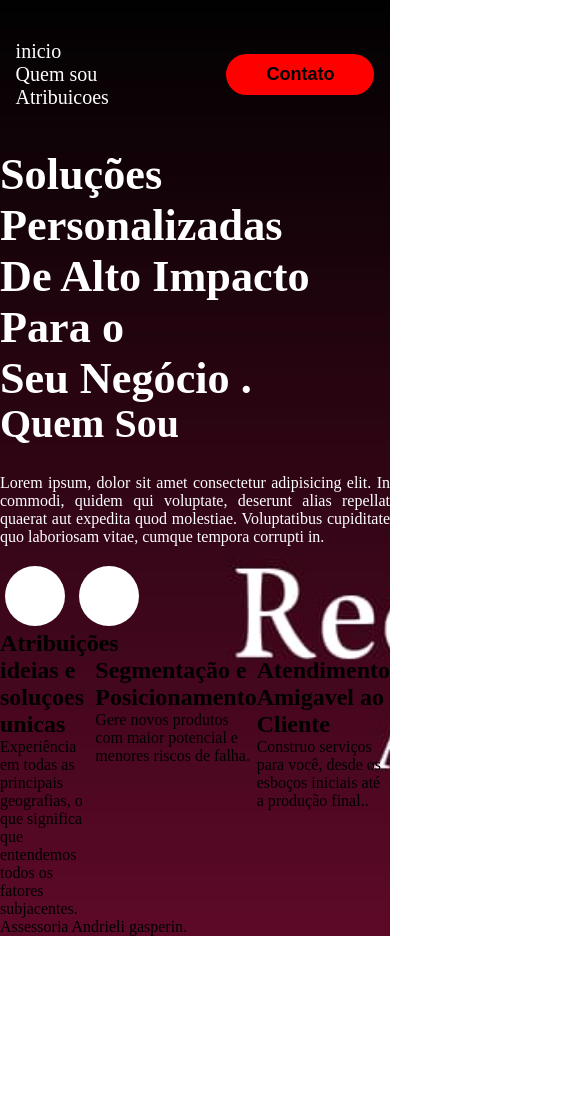
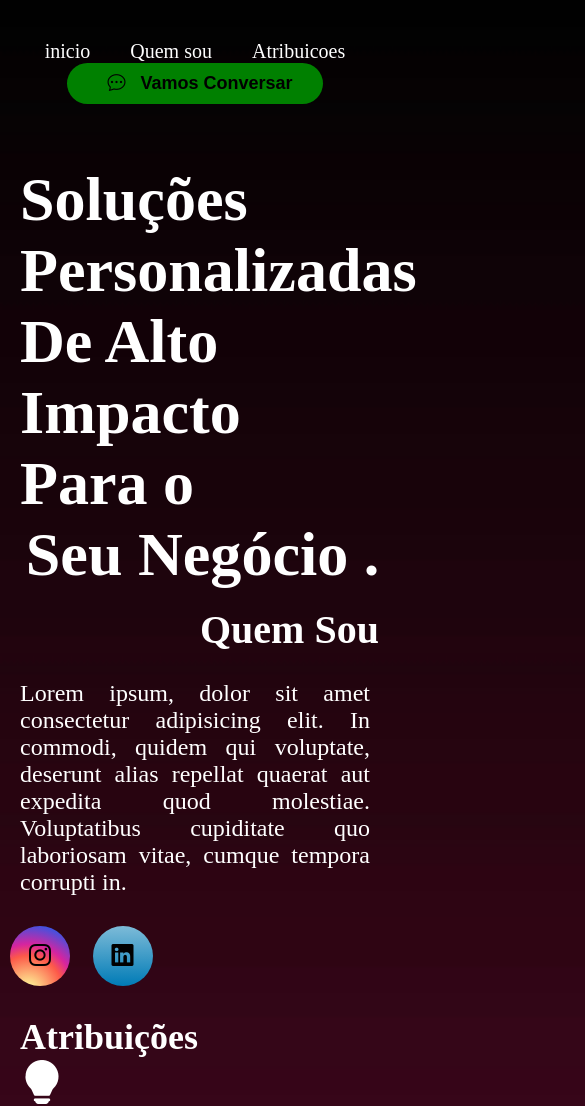
Before and after one commit to LuizPhelipe77/acessoria-andrieli, a plain HTML site: page index.html in a window 390 px wide. Shown: the top 1106 px of the page, 585 px wide, since content can reach past the window. Before the commit the page ends 936 px from the top, so only its background shows below. Drawn offline with nearby package versions, Linux system fonts and the light colour scheme.

Commit message:
responsividade e outros ajustes

```diff
--- a/index.html
+++ b/index.html
@@ -1,6 +1,8 @@
 <!DOCTYPE html>
 <html>
 <head>
+    <link rel="stylesheet" href="https://cdn.jsdelivr.net/npm/bootstrap-icons@1.11.2/font/bootstrap-icons.min.css">
+
     <title>Andrieli Gasperin</title>
     <link rel="stylesheet" type="text/css" href="style.css">
 </head>
@@ -16,24 +18,26 @@
             </nav>
             <div class="contato">
                 <a href="https://wa.me/5554999668210">
-                <button>Contato</button>
+                <button><i class="bi bi-chat-dots"></i> Vamos Conversar</button>
                 </a>
             </div><!--contato-->
     </header>
 
     <main>
         <article id="inicio">
-            <h1 class="txt-lateral">Soluções Personalizadas</h1>
-            <h1 class="txt-lateral">De Alto Impacto Para o</h1>
-            <h1 class="txt-lateral">Seu Negócio <span>.</span></h1>
+            <h1 class="txt-lateral1">Soluções Personalizadas</h1>
+            <h1 class="txt-lateral2">De Alto Impacto Para o</h1>
+            <h1 class="txt-lateral3">Seu Negócio <span>.</span></h1>
         </article>
         <section class="sobre">
             <div id="quem sou">
                <h1> Quem Sou </h1>
                <p>Lorem ipsum, dolor sit amet consectetur adipisicing elit. In commodi, quidem qui voluptate, deserunt alias repellat quaerat aut expedita quod molestiae. Voluptatibus cupiditate quo laboriosam vitae, cumque tempora corrupti in.</p>
                <div class="btn-social">
-                <a href=""><button><i class="bi bi-instagram"></i></button></a>
-                <a href=""><button><i class="bi bi-linkedin"></i></button></a>
+                    <div><a href=""><button class="midia1"><i class="bi bi-instagram"></i></button></a>
+                    </div>
+                    <div><a href=""><button class="midia2"><i class="bi bi-linkedin"></i></button></a>
+                    </div>
                </div>
             </div>
         </section>
@@ -41,19 +45,19 @@
             <div class="interface">
                 <h2 class="titulo-atribuicoes">Atribuições</h2>
                 <div class="flex">
-                    <div class="atribuicoes">
+                    <div class="social1 ">
                     <i class="bi bi-lightbulb-fill"></i>
                     <h2>ideias e soluçoes unicas</h2>
                     <p>Experiência em todas as principais geografias, o que significa que entendemos todos os fatores subjacentes.</p>
                     </div><!--atribuicao-->
 
-                    <div class="atribuicoes">
+                    <div class="social2">
                         <i class="bi bi-graph-up-arrow"></i>
                         <h2>Segmentação e Posicionamento</h2>
                         <p>Gere novos produtos com maior potencial e menores riscos de falha.</p>
                     </div>
 
-                    <div class="atribuicoes">
+                    <div class="social3">
                         <i class="bi bi-person-fill-check"></i>
                         <h2>Atendimento Amigavel ao Cliente</h2>
                         <p>Construo serviços para você, desde os esboços iniciais até a produção final..</p>
--- a/style.css
+++ b/style.css
@@ -2,6 +2,9 @@
     margin: 0;
     padding: 0;
     box-sizing: border-box;
+}
+:root {
+    font-size: 62.5%;
 }
 
 .flex{
@@ -10,21 +13,21 @@
 
 h2 .titulo-atribuicoes{
     color: white;
-    font-size: 38px;
+    font-size: 3.8rem;
     text-align: center;
 }
 
 body{
-    background-color: white;
     background-repeat: no-repeat;
     background-size: cover;
+    position: relative;
     background-image: url(foto/capa.jpeg);
-    position: relative;
+
 }
 
 /*cabecalho*/
 header{
-    padding: 40px 4%;
+    padding: 4rem 4%;
 }
 
 header > .interface{
@@ -38,31 +41,34 @@ header a{
     text-decoration: none;
     display: inline-block;
     transition: 0.2s;
-    font-size: 20px;
+    font-size: 2rem;
 }
 
 header nav ul{
     list-style-type: none;
+    display: flex;
+    gap: 4rem ;
 }
 
 header nav .menu ul li{
     display: inline-block;
-    padding: 0 40px;
+    padding: 0 4rem;
 }
 
 header .menu a:hover{
-    color: rgba(255, 255, 255, 0.651);
+    color: rgba(207, 78, 78, 0.651);
     transform: scale(1.08);
 }
 
 .contato button{
-    padding: 10px 40px;
-    font-size: 18px;
+    padding: 1rem 3rem;
+    font-size: 1.8rem;
     font-weight: 700;
-    background-color: red;
+    background-color: green ;
     border: 0;
-    border-radius: 30px;
+    border-radius: 3rem;
     cursor: pointer;
+
 }
 
 .contato button:hover{
@@ -70,42 +76,165 @@ header .menu a:hover{
     transition: 0.5s;
 }
 
+button i {
+    padding: 1rem;
+}
+
 /*inicio*/
-.txt-lateral{
+#inicio{
     color: white;
-    font-size: 1.17cm;
+    font-size: 4.14rem;
     font-weight: bold;
     line-height: normal;
+    margin: 2rem;
+}
+
+.txt-lateral1 {
+    animation-duration: 3s;
+    animation-name: esquerda;
+}
+
+@keyframes esquerda {
+    from {
+        margin-left: 100%;
+        width: 300%;
+    } to {
+        margin-left: 0%;
+        width: 100%;
+    }
+}
+
+.txt-lateral2 {
+    animation-duration: 5s;
+    animation-name: esquerda;
+}
+
+@keyframes esquerda {
+    from {
+        margin-left: 100%;
+        width: 300%;
+    } to {
+        margin-left: 0%;
+        width: 100%;
+    }
+}
+
+.txt-lateral3 {
+    animation-duration: 6s;
+    animation-name: esquerda;
+}
+
+@keyframes esquerda {
+    from {
+        margin-left: 100%;
+        width: 300%;
+    } to {
+        margin-left: 0%;
+        width: 100%;
+    }
 }
 
 /*sobre mim*/
 section .sobre{
-    padding: 80px 4%;
+    padding: 8rem 4%;
 }
 
 .sobre{
     color: white;
+    display: inline;
 }
 
 .sobre h1{
-    font-size:40px ;
-    line-height: 40px;
-    margin-bottom: 30px;
+    font-size: 4rem ;
+    line-height: 4rem;
+    margin-bottom: 3rem;
+    margin-left: 20rem;
 }
 
 .sobre p{
-    margin: 20px 0;
+    margin: 2rem 0;
     text-align: justify;
+    font-size: 2.4rem;
+    margin: 2rem;
 }
 
 .btn-social button{
-    width: 60px;
-    height: 60px;
+    width: 6rem;
+    height: 6rem;
     border-radius: 50%;
     border: 0;
-    background-color: rgb(255, 255, 255);
-    font-size: 22px;
+    font-size: 2.2rem;
     cursor: pointer;
-    margin: 0 5px;
+    margin: 1rem;
     transition: 0.2s;
+
 }
+
+.btn-social button:hover {
+    font-size:2.8rem ;
+    transition: 1s;
+    transform: scale(1);
+    transition-timing-function:cubic-bezier(0.645, 0.045, 0.355, 1)(0.175, 0.885, 0.32, 1.275);
+}
+
+.btn-social div {
+    display: flex;
+    display: inline;
+}
+.midia1 {
+    background: #d6249f;
+  background: radial-gradient(circle at 30% 107%, #fdf497 0%, #fdf497 5%, #fd5949 45%,#d6249f 60%,#285AEB 90%);
+}
+.midia2 {
+    background: linear-gradient(#7dbbd8, #007bb6);
+}
+
+
+.atribuicoes {
+    color: white;
+    font-size: 2.4rem;
+    margin: 2rem;
+    display: flex;
+}
+
+.interface h2 p {
+    display:flex;
+    display: inline;
+}
+
+
+.social1, .social2, .social3 i{
+    font-size: 4.4rem;
+}
+
+.atribuicoes .flex {
+    display: grid;
+    grid-template-columns: repeat(3, 1fr);
+}
+
+/*celular*/
+@media (max-width: 1020px) {
+    .flex{
+        flex-direction: column;
+        align-items: center;
+    }
+
+    .interface{
+        flex-direction: column;
+    }
+
+    /*main*/
+    .inicio{
+        gap: 4rem;
+    }
+
+    .sobre{
+        gap: 4rem;
+    }
+
+    .atribuicoes {
+        gap: 4rem;
+    }
+
+
+}
```
